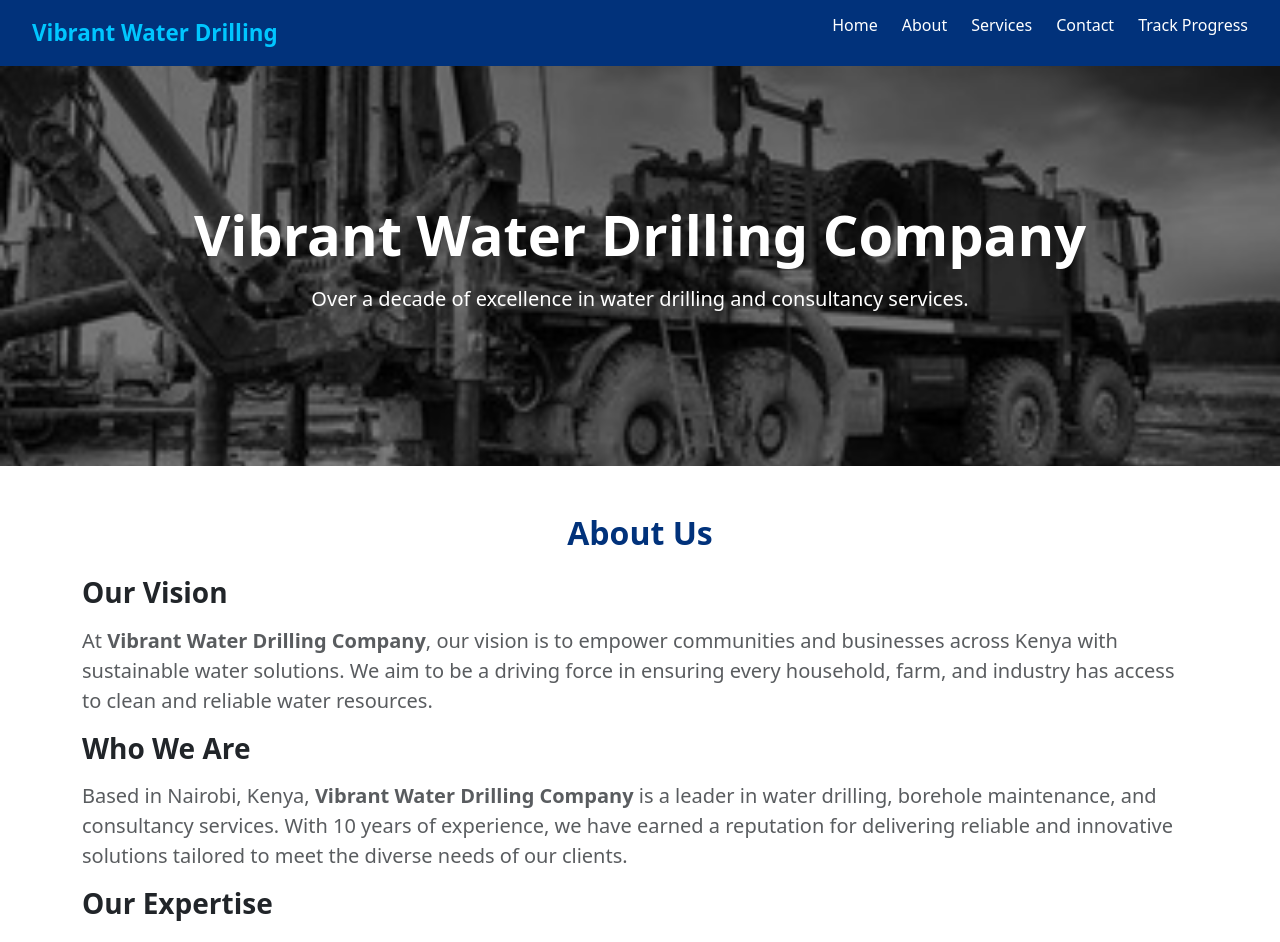
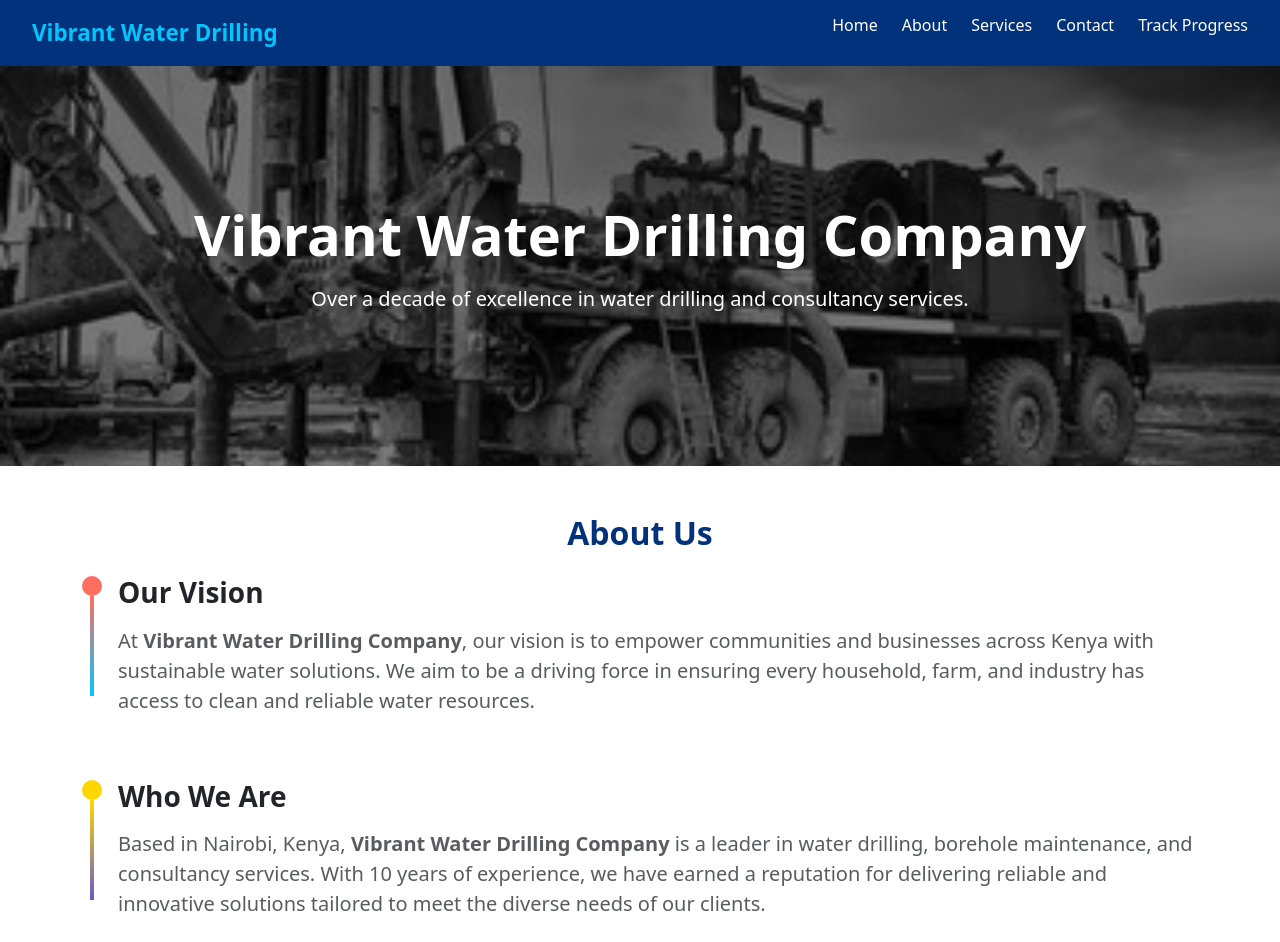
Before and after one commit to DBEST-EZRA/vibrant-water-drilling-company, a React (Create React App) app: page /about in a window 1280 px wide. Shown: the top 942 px of the page. Built offline with nearby package versions, Linux system fonts and the light colour scheme.

Commit message:
updated the about section

```diff
--- a/src/components/About.jsx
+++ b/src/components/About.jsx
@@ -40,50 +40,70 @@ const About = () => {
           About Us
         </h2>
         <div className="row">
-          <div className="col-12">
-            <h3 className="fw-bold mb-3">Our Vision</h3>
-            <p className="text-muted fs-5">
-              At <strong>Vibrant Water Drilling Company</strong>, our vision is
-              to empower communities and businesses across Kenya with
-              sustainable water solutions. We aim to be a driving force in
-              ensuring every household, farm, and industry has access to clean
-              and reliable water resources.
-            </p>
+          <div className="col-12 position-relative">
+            {[
+              {
+                title: "Our Vision",
+                text: `At <strong>Vibrant Water Drilling Company</strong>, our vision is to empower communities and businesses across Kenya with sustainable water solutions. We aim to be a driving force in ensuring every household, farm, and industry has access to clean and reliable water resources.`,
+                color: "#FF6F61",
+              },
+              {
+                title: "Who We Are",
+                text: `Based in Nairobi, Kenya, <strong>Vibrant Water Drilling Company</strong> is a leader in water drilling, borehole maintenance, and consultancy services. With 10 years of experience, we have earned a reputation for delivering reliable and innovative solutions tailored to meet the diverse needs of our clients.`,
+                color: "#FFD700",
+              },
+              {
+                title: "Our Expertise",
+                text: `We combine advanced drilling technologies, a dedicated team of professionals, and eco-friendly practices to deliver precision and efficiency in every project. From drilling water wells to providing expert consultations, we are committed to excellence at every step.`,
+                color: "#00C6FF",
+              },
+              {
+                title: "Our Commitment",
+                text: `At Vibrant, we are dedicated to building lasting relationships with our clients by consistently exceeding expectations. Our team is passionate about contributing to the long-term water security of Kenya through projects that are both sustainable and impactful.`,
+                color: "#6A5ACD",
+              },
+              {
+                title: "Why Choose Us",
+                text: `Choosing Vibrant Water Drilling Company means partnering with a team that values trust, innovation, and quality. We deliver timely, cost-effective, and customized solutions to ensure your water needs are met with precision and care.`,
+                color: "#32CD32",
+              },
+            ].map((section, index) => (
+              <div className="d-flex align-items-start mb-5" key={index}>
+                {/* Circle and Line */}
+                <div className="d-flex flex-column align-items-center me-3">
+                  <div
+                    style={{
+                      width: "20px",
+                      height: "20px",
+                      backgroundColor: section.color,
+                      borderRadius: "50%",
+                    }}
+                  ></div>
+                  {index < 4 && (
+                    <div
+                      style={{
+                        width: "4px",
+                        height: "100px",
+                        background: `linear-gradient(${section.color}, ${
+                          ["#FFD700", "#00C6FF", "#6A5ACD", "#32CD32"][
+                            index + 1
+                          ] || section.color
+                        })`,
+                      }}
+                    ></div>
+                  )}
+                </div>
 
-            <h3 className="fw-bold mb-3">Who We Are</h3>
-            <p className="text-muted fs-5">
-              Based in Nairobi, Kenya,{" "}
-              <strong>Vibrant Water Drilling Company</strong> is a leader in
-              water drilling, borehole maintenance, and consultancy services.
-              With 10 years of experience, we have earned a reputation for
-              delivering reliable and innovative solutions tailored to meet the
-              diverse needs of our clients.
-            </p>
-
-            <h3 className="fw-bold mb-3">Our Expertise</h3>
-            <p className="text-muted fs-5">
-              We combine advanced drilling technologies, a dedicated team of
-              professionals, and eco-friendly practices to deliver precision and
-              efficiency in every project. From drilling water wells to
-              providing expert consultations, we are committed to excellence at
-              every step.
-            </p>
-
-            <h3 className="fw-bold mb-3">Our Commitment</h3>
-            <p className="text-muted fs-5">
-              At Vibrant, we are dedicated to building lasting relationships
-              with our clients by consistently exceeding expectations. Our team
-              is passionate about contributing to the long-term water security
-              of Kenya through projects that are both sustainable and impactful.
-            </p>
-
-            <h3 className="fw-bold mb-3">Why Choose Us</h3>
-            <p className="text-muted fs-5">
-              Choosing Vibrant Water Drilling Company means partnering with a
-              team that values trust, innovation, and quality. We deliver
-              timely, cost-effective, and customized solutions to ensure your
-              water needs are met with precision and care.
-            </p>
+                {/* Content */}
+                <div>
+                  <h3 className="fw-bold mb-3">{section.title}</h3>
+                  <p
+                    className="text-muted fs-5"
+                    dangerouslySetInnerHTML={{ __html: section.text }}
+                  ></p>
+                </div>
+              </div>
+            ))}
           </div>
         </div>
       </section>
--- a/src/components/Chatbot.jsx
+++ b/src/components/Chatbot.jsx
@@ -9,7 +9,14 @@ const Chatbot = () => {
 
   const handleSend = () => {
     if (inputText.trim() !== "") {
-      setMessages([...messages, inputText]);
+      // Add user's message to the chat
+      const userMessage = { text: inputText, sender: "user" };
+      const botMessage = {
+        text: "Hello, our chatbot is under maintenance to give you the best service, kindly reach us through +254794930049",
+        sender: "bot",
+      };
+
+      setMessages([...messages, userMessage, botMessage]);
       setInputText(""); // Clear the input field
     }
   };
@@ -61,14 +68,21 @@ const Chatbot = () => {
             className="card-body overflow-auto"
             style={{ flex: "1", display: "flex", flexDirection: "column" }}
           >
-            <p className="text-muted">Welcome! How can we assist you?</p>
+            <p className="text-muted">
+              Welcome to Vibrant Borehole Drilling Company! How can we assist
+              you?
+            </p>
             {messages.map((message, index) => (
               <div
                 key={index}
-                className="bg-light p-2 rounded mb-2 align-self-end text-dark"
+                className={`p-2 rounded mb-2 ${
+                  message.sender === "user"
+                    ? "bg-light text-dark align-self-end"
+                    : "bg-primary text-white align-self-start"
+                }`}
                 style={{ maxWidth: "80%" }}
               >
-                {message}
+                {message.text}
               </div>
             ))}
           </div>
--- a/src/components/HeroSection.jsx
+++ b/src/components/HeroSection.jsx
@@ -1,10 +1,13 @@
 import React, { useEffect } from "react";
+import { useNavigate } from "react-router-dom";
 import "bootstrap/dist/css/bootstrap.min.css";
 import AOS from "aos";
 import "aos/dist/aos.css";
 import introImage from "../images/hero.jpg";
 
 const HeroSection = () => {
+  const navigate = useNavigate();
+
   useEffect(() => {
     AOS.init({ duration: 1500 });
   }, []);
@@ -13,7 +16,7 @@ const HeroSection = () => {
     <section
       className="hero-section text-white d-flex align-items-center justify-content-center"
       style={{
-        height: "50vh", // Half screen height
+        height: "60vh", // Half screen height
         backgroundImage: `url(${introImage})`,
         backgroundSize: "cover",
         backgroundAttachment: "fixed",
@@ -41,6 +44,7 @@ const HeroSection = () => {
           className="display-4 fw-bold mb-3"
           style={{
             animation: "fadeInDown 2s ease",
+            color: "#00c6ff",
           }}
         >
           Welcome to Vibrant Water Drilling
@@ -59,10 +63,7 @@ const HeroSection = () => {
           style={{
             animation: "zoomIn 2s ease",
           }}
-          onClick={() => {
-            // Perform some action here, e.g., navigate programmatically or show a modal
-            console.log("Button clicked");
-          }}
+          onClick={() => navigate("/about")}
         >
           Learn More
         </button>
--- a/src/components/HomeServices.jsx
+++ b/src/components/HomeServices.jsx
@@ -52,11 +52,11 @@ const HomeServices = () => {
           Our Services
         </h2>
         <p className="text-center mb-5">
-          {/* At Vibrant Water Drilling Company, we are dedicated to providing
+          At Vibrant Water Drilling Company, we are dedicated to providing
           high-quality water solutions tailored to meet your needs. Whether it's
           drilling water wells, maintaining boreholes, or offering expert
           consultancy, we are committed to delivering excellence in every
-          project we undertake. */}
+          project we undertake.
         </p>
         <div className="row g-4">
           {services.map((service, index) => (
--- a/src/components/Stats.jsx
+++ b/src/components/Stats.jsx
@@ -69,7 +69,9 @@ const Stats = () => {
         {stats.map((stat, index) => (
           <div key={stat.id} className="stat-item">
             <span className="stat-value">{counters[index]}</span>
-            <p className="stat-label">{stat.label}</p>
+            <p className="stat-label" style={{ color: "#00c6ff" }}>
+              {stat.label}
+            </p>
           </div>
         ))}
       </div>
--- a/src/components/header.css
+++ b/src/components/header.css
@@ -48,7 +48,7 @@
 }
 
 .navbar-links a:hover {
-  color: #ff9800;
+  color: #00c6ff;
   transform: scale(1.1);
 }
 
@@ -59,7 +59,8 @@
   bottom: -3px;
   width: 0%;
   height: 2px;
-  background-color: #ff9800;
+  background-color: #00c6ff;
+  /* background-color: #ff9800; */
   transition: width 0.3s ease-in-out;
 }
 
```
Also changed, not shown: src/components/RecentProjects.jsx (added, +87 -0 lines), src/components/about.css (deleted, +0 -25 lines).
